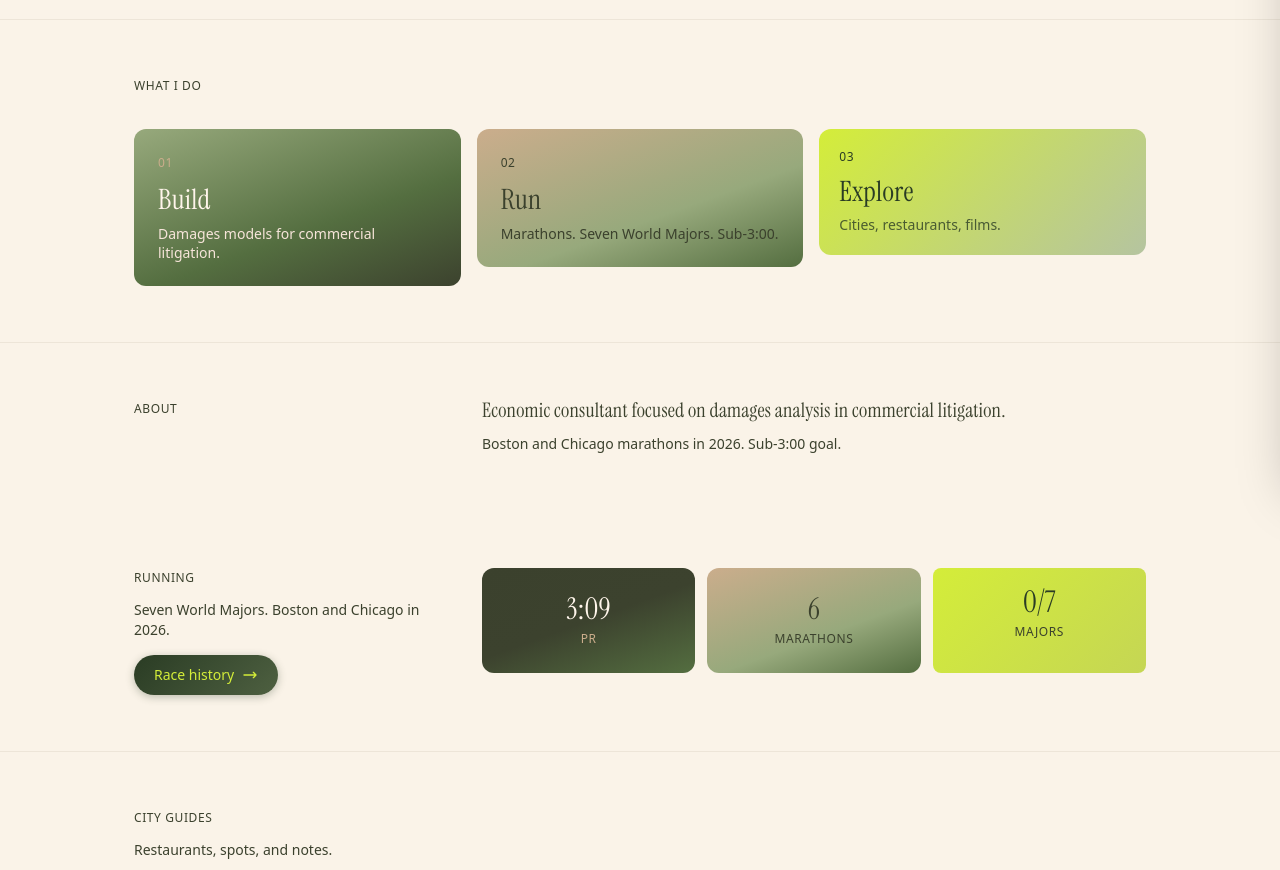
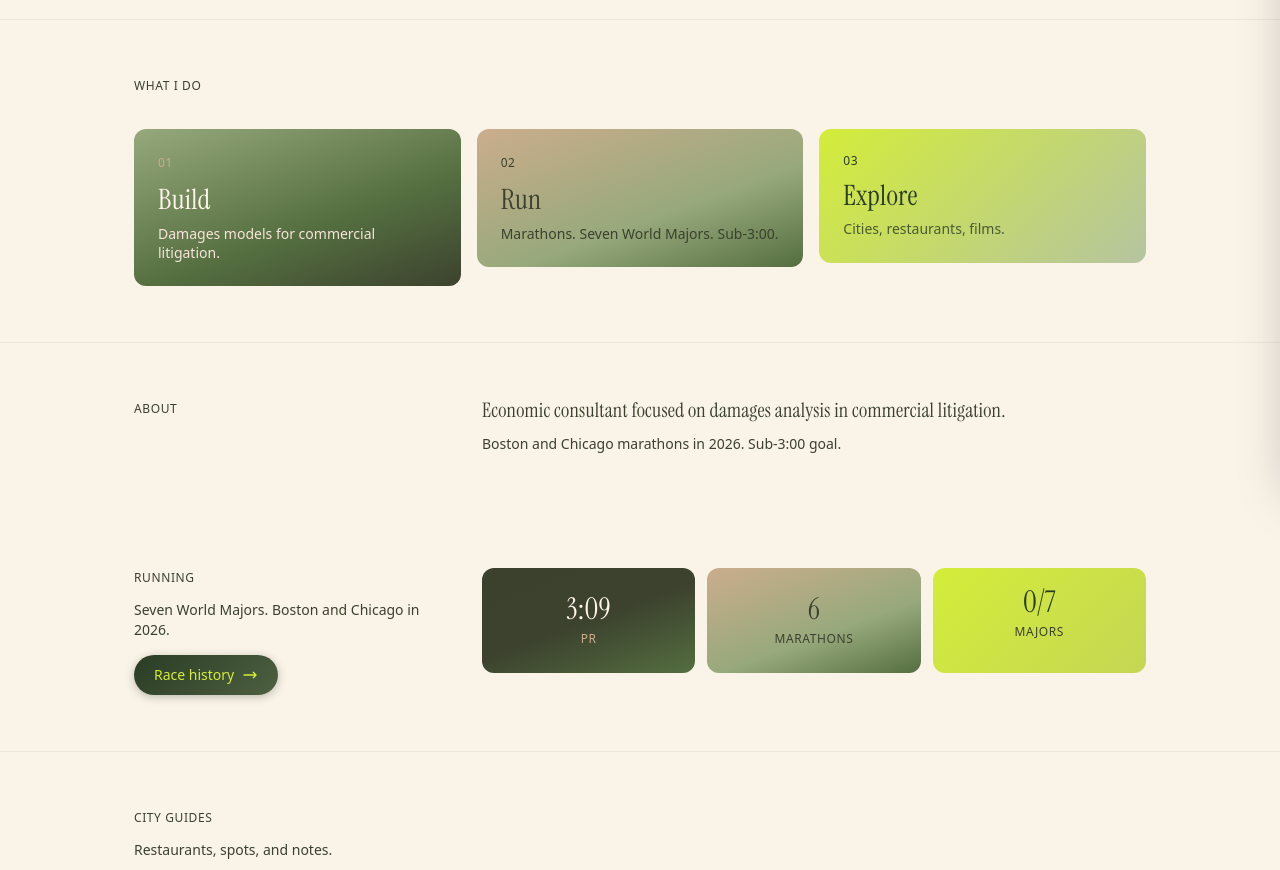
Before and after one commit to jyumanzor/jenn-site, a Next.js app: page / in a window 1280 px wide. Shown: the part 320-1190 px from the top of the page. Built offline with nearby package versions, Linux system fonts and the light colour scheme.

Commit message:
Fix home page lime green blocks sizing consistency
- Explore panel: p-5 → p-6 to match other panels
- 0/7 Majors block: rounded-lg → rounded-xl for consistent border radius

```diff
--- a/app/page.tsx
+++ b/app/page.tsx
@@ -51,7 +51,7 @@ export default function Home() {
 
             {/* Lime accent panel */}
             <Link href="/watching" className="group">
-              <div className="rounded-xl p-5 relative overflow-hidden group-hover:scale-[1.02] transition-transform" style={{ background: 'linear-gradient(135deg, #d4ed39 0%, #b5c4a0 100%)' }}>
+              <div className="rounded-xl p-6 relative overflow-hidden group-hover:scale-[1.02] transition-transform" style={{ background: 'linear-gradient(135deg, #d4ed39 0%, #b5c4a0 100%)' }}>
                 <span className="mb-3 block text-xs uppercase tracking-wider font-medium" style={{ color: '#2a3c24' }}>03</span>
                 <h3 className="text-lg mb-2" style={{ fontFamily: 'var(--font-instrument), Instrument Serif, Georgia, serif', color: '#2a3c24' }}>Explore</h3>
                 <p className="text-sm leading-snug" style={{ color: 'rgba(42,60,36,0.8)' }}>
@@ -128,7 +128,7 @@ export default function Home() {
                   <p className="light-bg-header text-3xl">6</p>
                   <p className="light-bg-label mt-1">Marathons</p>
                 </div>
-                <div className="rounded-lg p-4 text-center" style={{ background: 'linear-gradient(135deg, #d4ed39 0%, #c5d654 100%)' }}>
+                <div className="rounded-xl p-4 text-center" style={{ background: 'linear-gradient(135deg, #d4ed39 0%, #c5d654 100%)' }}>
                   <p className="text-3xl" style={{ fontFamily: 'var(--font-instrument), Georgia, serif', color: '#2a3c24' }}>0/7</p>
                   <p className="text-xs uppercase tracking-wider mt-1" style={{ color: '#3B412D' }}>Majors</p>
                 </div>
```
